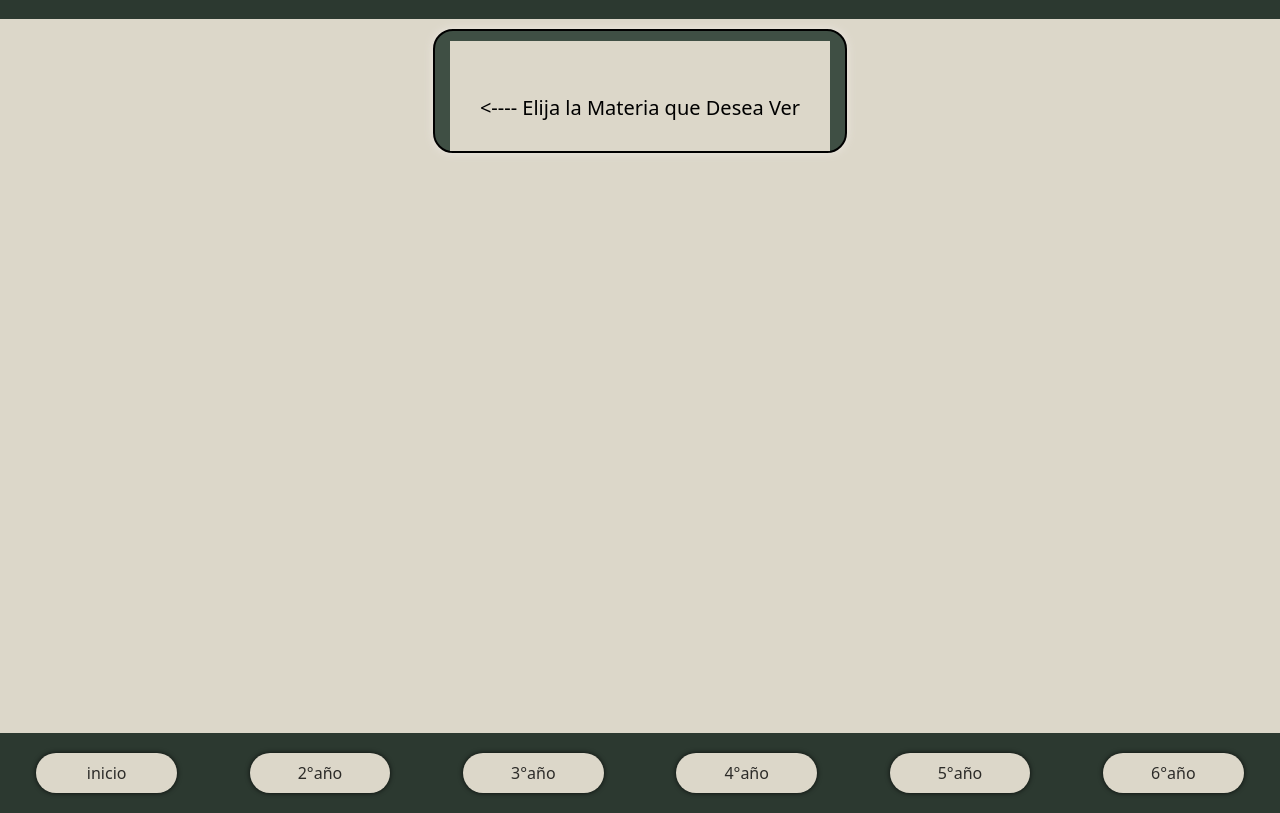
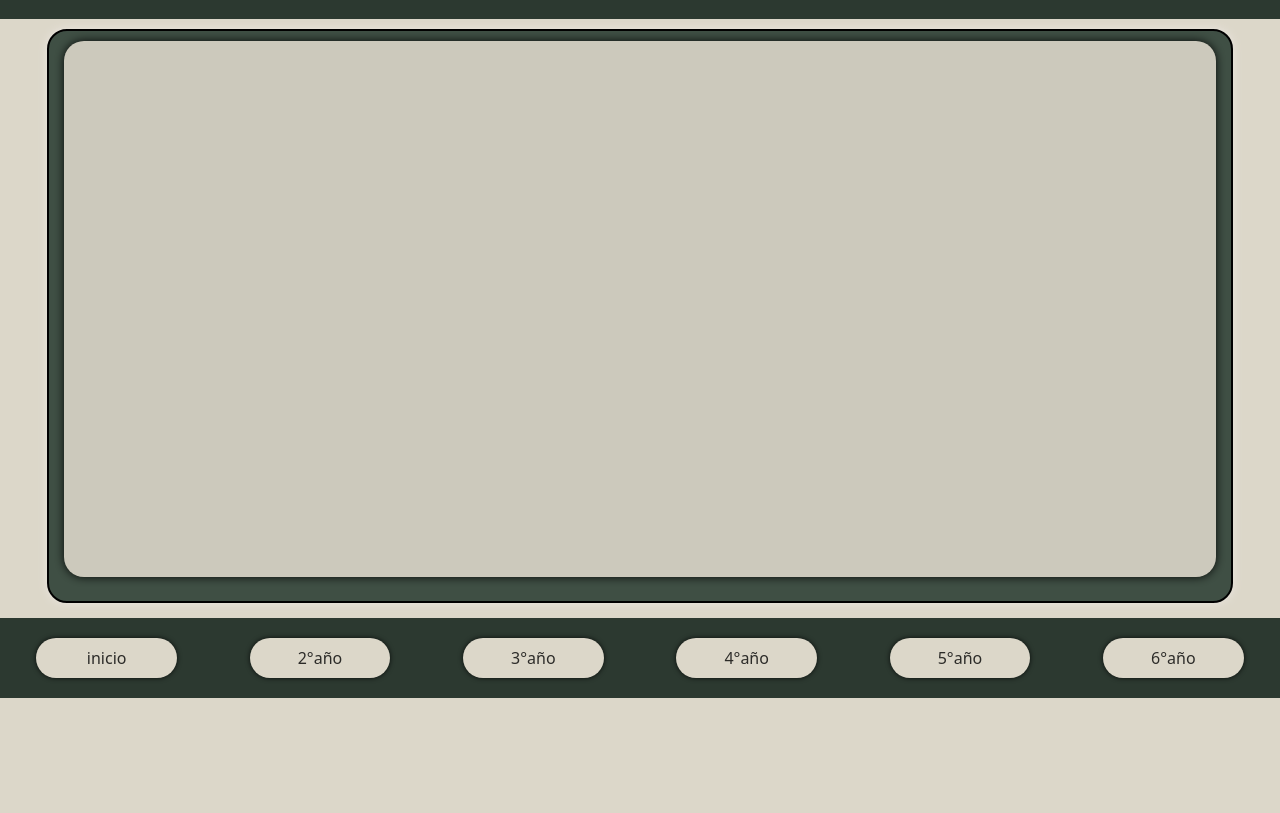
Before and after one commit to Luka-dev-sk8/EstudIAAr, a website: page plan_de_estudio/1año.html in a window 1280 px wide. Shown: the part 67-880 px from the top of the page. After the commit the page ends 800 px from the top, so only its background shows below. Drawn offline with Linux system fonts and the light colour scheme.

Commit message:
Arregle de grados

```diff
--- a/plan_de_estudio/1año.html
+++ b/plan_de_estudio/1año.html
@@ -24,7 +24,7 @@
         <article>
             <h3 id="materia-titulo"></h3>
             <div id="materias-info">
-                <----  Elija la Materia que Desea Ver
+
             </div>
 
         </article>
--- a/public/style/1er_style.css
+++ b/public/style/1er_style.css
@@ -40,8 +40,8 @@ main{
     flex-direction: row-reverse;
     gap: 20px;
     background-color: #3F4F44;
-
-
+    width: 90%;
+    height: 70vh;
     box-shadow: 0px 0px 10px ;
     border-radius: 20px;
     font-size: 20px;
@@ -66,16 +66,22 @@ main{
 }
 article{
     background-color: #DCD7C9;
-    height: 94%;
-    width: 130%;
+    height: 85%;
+    width: 100%;
     padding: 30px;
     color: black;
+    font-weight: 300;
+    opacity: 0.9;
+    box-shadow: 0px 0px 10px black ;
+    border-radius: 20px;
+    overflow-y: scroll;
 }
 #grados{
     background-color: #2C3930;
     height: 10vh;
     width: 100%;
-    position: absolute;
+    position: sticky;
+
     top: 100%;
     border: unset;
     margin: 0;
```
